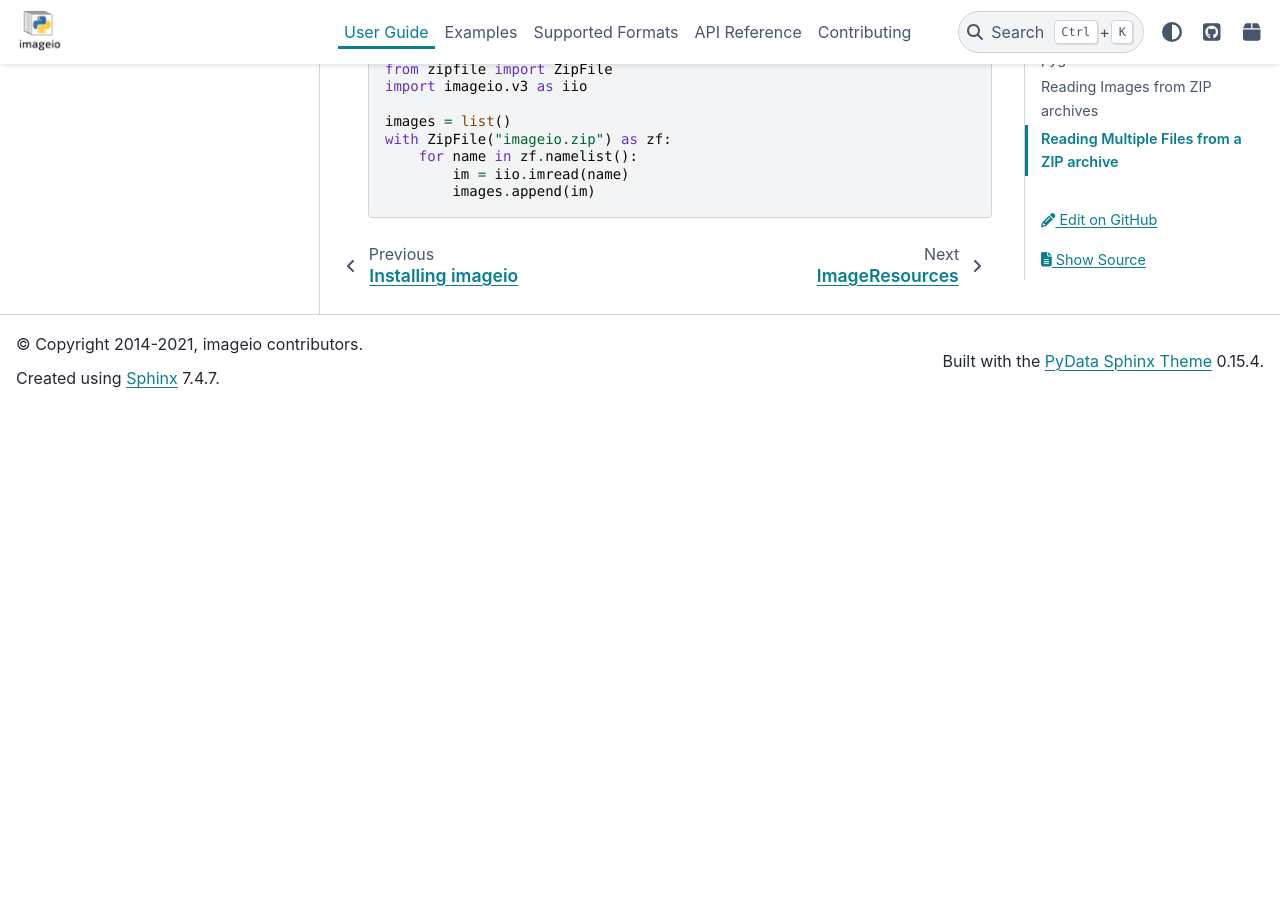
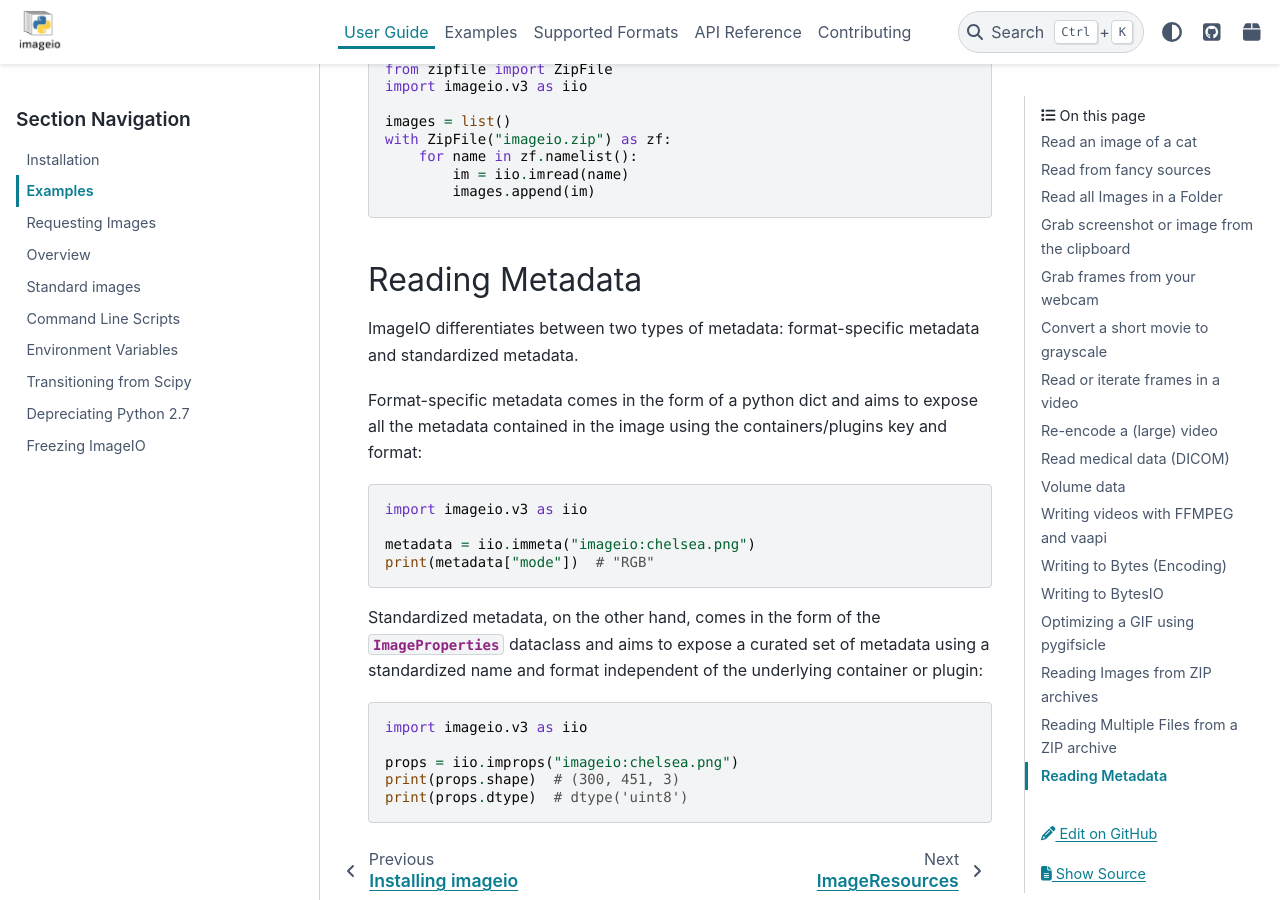
Before and after one commit to imageio/imageio, a Sphinx documentation site: the page built from docs/examples.rst, in a window 1280 px wide and 900 px high, scrolled down 8862 px. Built offline with Sphinx 7.4.7 and the PyData theme 0.15.4, drawn with Linux system fonts in a browser that asks for light colours; pages that are not in the unit, such as notebooks, are missing from menus; before the commit the page ends 9269 px from its top, so only the background shows below that.

Commit message:
DOC: example on reading metadata

```diff
--- a/docs/examples.rst
+++ b/docs/examples.rst
@@ -439,3 +439,29 @@ them with a simple script like the one below.
         for name in zf.namelist():
             im = iio.imread(name)
             images.append(im)
+
+Reading Metadata
+----------------
+
+ImageIO differentiates between two types of metadata: format-specific metadata
+and standardized metadata.
+
+Format-specific metadata comes in the form of a python dict and aims to expose
+all the metadata contained in the image using the containers/plugins key and
+format::
+
+    import imageio.v3 as iio
+
+    metadata = iio.immeta("imageio:chelsea.png")
+    print(metadata["mode"])  # "RGB"
+
+Standardized metadata, on the other hand, comes in the form of the
+:class:`ImageProperties <imageio.core.v3_plugin_api.ImageProperties>` dataclass
+and aims to expose a curated set of metadata using a standardized name and
+format independent of the underlying container or plugin::
+
+    import imageio.v3 as iio
+
+    props = iio.improps("imageio:chelsea.png")
+    print(props.shape)  # (300, 451, 3)
+    print(props.dtype)  # dtype('uint8')
```
Also changed, not shown: 1 other file.
